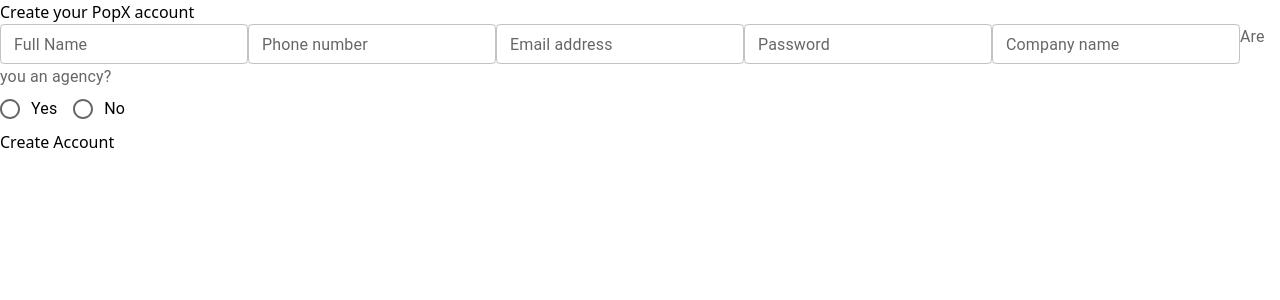
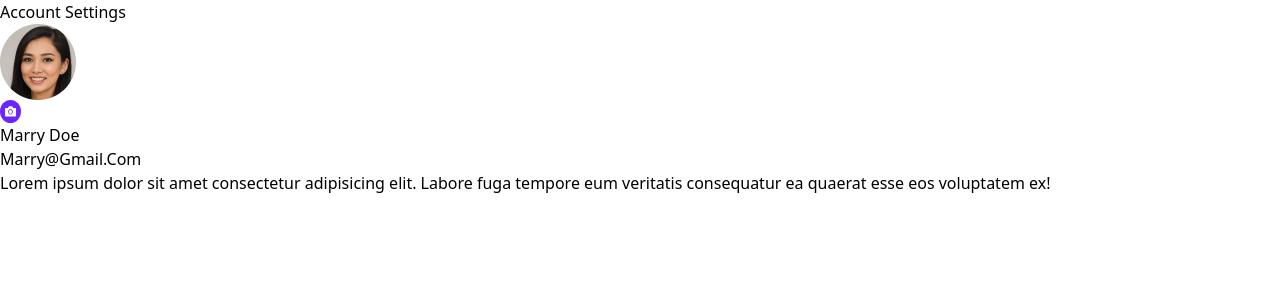
Before and after one commit to Utkarsh-Sharan/PopX-educase-assessment, a React (Vite) app: page / in a window 1280 px wide. Shown: the top 300 px of the page. Built offline with nearby package versions, Linux system fonts and the light colour scheme.

Commit message:
create profile page and adjust section elements

```diff
--- a/src/App.jsx
+++ b/src/App.jsx
@@ -1,12 +1,16 @@
 import LandingPage from "./pages/LandingPage.jsx";
 import LoginPage from "./pages/LoginPage.jsx";
+import ProfilePage from "./pages/ProfilePage.jsx";
 import SignupPage from "./pages/SignupPage.jsx";
 
 function App() {
   return (
-    // <LandingPage />
-    // <LoginPage />
-    <SignupPage />
+    <section className="h-screen w-60 flex flex-col gap-5 p-2">
+      {/* <LandingPage />
+      <LoginPage />
+      <SignupPage /> */}
+      <ProfilePage />
+    </section>
   )
 }
 
--- a/src/pages/LandingPage.jsx
+++ b/src/pages/LandingPage.jsx
@@ -2,7 +2,7 @@
 
 const LandingPage = () => {
   return (
-    <section className="h-screen w-60 flex flex-col justify-end gap-5 pl-2 pb-2">
+    <>
       <h1 className="font-bold text-xl">Welcome to PopX</h1>
 
       <p>Lorem ipsum dolor sit amet consectetur adipisicing elit.</p>
@@ -11,7 +11,7 @@
         <Button bgColor="bg-purple-700">Create Account</Button>
         <Button bgColor="bg-purple-300">Already Registered? Login</Button>
       </div>
-    </section>
+    </>
   )
 }
 
--- a/src/pages/LoginPage.jsx
+++ b/src/pages/LoginPage.jsx
@@ -2,12 +2,13 @@
 
 const LoginPage = () => {
   return (
-    <section className="w-60 flex flex-col gap-5 pl-2 pt-2">
-        <h2 className="font-bold text-xl">Signin to your PopX account</h2>
-        <p>Lorem ipsum dolor sit amet consectetur adipisicing elit.</p>
+    <>
+      <h2 className="font-bold text-xl">Signin to your PopX account</h2>
 
-        <LoginForm />
-    </section>
+      <p>Lorem ipsum dolor sit amet consectetur adipisicing elit.</p>
+
+      <LoginForm />
+    </>
   )
 }
 
--- /dev/null
+++ b/src/pages/ProfilePage.jsx
@@ -0,0 +1,32 @@
+import Profile from "../assets/profile.png";
+import Cam from "../assets/cam.svg";
+
+const ProfilePage = () => {
+  return (
+    <>
+        <nav className='shadow-md'>
+            Account Settings
+        </nav>
+
+        <article className="flex items-start justify-start gap-5">
+            <div className="relative">
+                <img src={Profile} alt="profile" />
+                <img className="absolute bottom-0 right-0" src={Cam} alt="change-profile" />
+            </div>
+
+            <div>
+                <h5 className="font-semibold">Marry Doe</h5>
+                <p>Marry@Gmail.Com</p>
+            </div>
+        </article>
+
+        <p>
+            Lorem ipsum dolor sit amet consectetur adipisicing elit.
+            Labore fuga tempore eum veritatis consequatur ea quaerat
+            esse eos voluptatem ex!
+        </p>
+    </>
+  )
+}
+
+export default ProfilePage
--- a/src/pages/SignupPage.jsx
+++ b/src/pages/SignupPage.jsx
@@ -2,11 +2,11 @@
 
 const SignupPage = () => {
   return (
-    <section className="h-screen w-60 flex flex-col p-2">
-        <h1 className='font-bold text-xl pb-2'>Create your PopX account</h1>
+    <>
+      <h1 className='font-bold text-xl pb-2'>Create your PopX account</h1>
 
-        <SignupForm />
-    </section>
+      <SignupForm />
+    </>
   )
 }
 
```
Also changed, not shown: src/assets/cam.svg (added), src/assets/profile.png (added).
